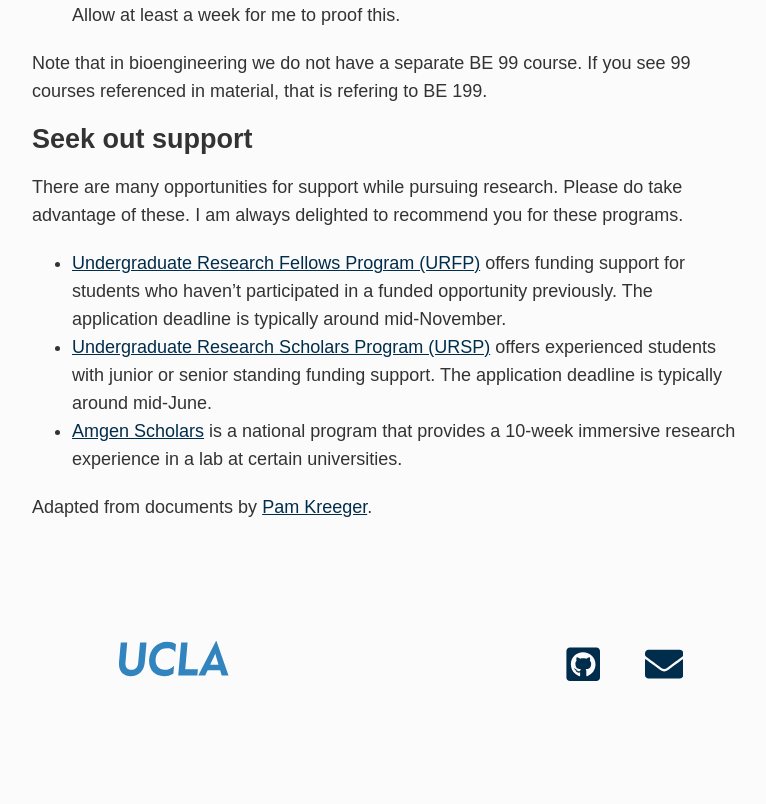
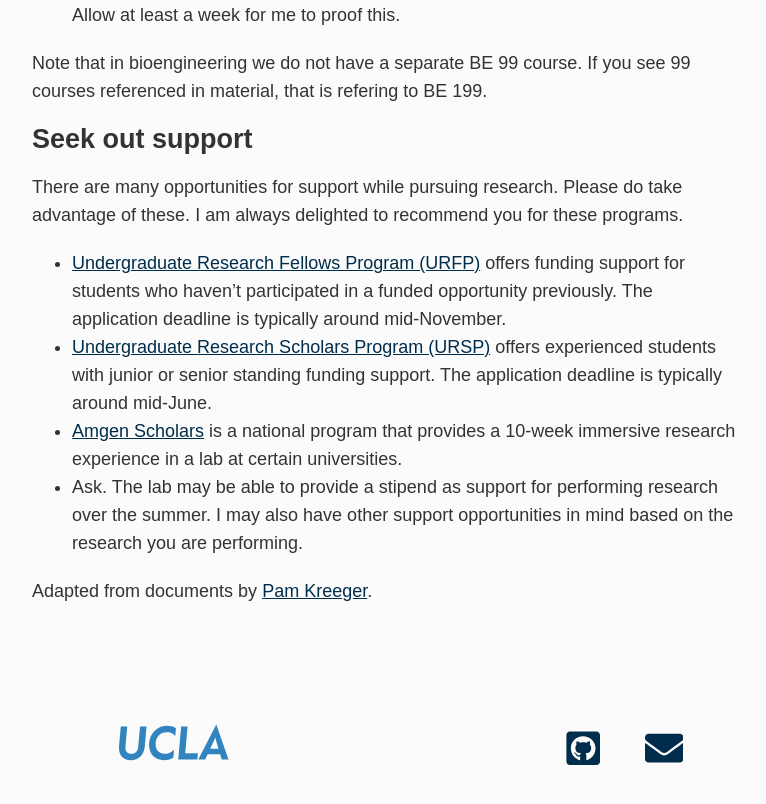
Before and after one commit to meyer-lab/asmlab.org, a Jekyll site: the page built from team/expectations/ugrad.md, in a window 1280 px wide and 900 px high, scrolled down 1558 px. Shown: the top 804 px of the window, without its empty margins (253-1019 px from the left). Built offline with Jekyll 4.4.1, drawn with Linux system fonts in a browser that asks for light colours; some web fonts are replaced.

Commit message:
Update ugrad.md

```diff
--- a/team/expectations/ugrad.md
+++ b/team/expectations/ugrad.md
@@ -39,5 +39,6 @@ There are many opportunities for support while pursuing research. Please do take
 - [Undergraduate Research Fellows Program (URFP)](http://hass.ugresearch.ucla.edu/scholarships/urfp/) offers funding support for students who haven't participated in a funded opportunity previously. The application deadline is typically around mid-November.
 - [Undergraduate Research Scholars Program (URSP)](http://sciences.ugresearch.ucla.edu/programs-and-scholarships/ursp/) offers experienced students with junior or senior standing funding support. The application deadline is typically around mid-June.
 - [Amgen Scholars](https://amgenscholars.com) is a national program that provides a 10-week immersive research experience in a lab at certain universities.
+- Ask. The lab may be able to provide a stipend as support for performing research over the summer. I may also have other support opportunities in mind based on the research you are performing.
 
 Adapted from documents by [Pam Kreeger](http://www.kreegerlab.org).
```
